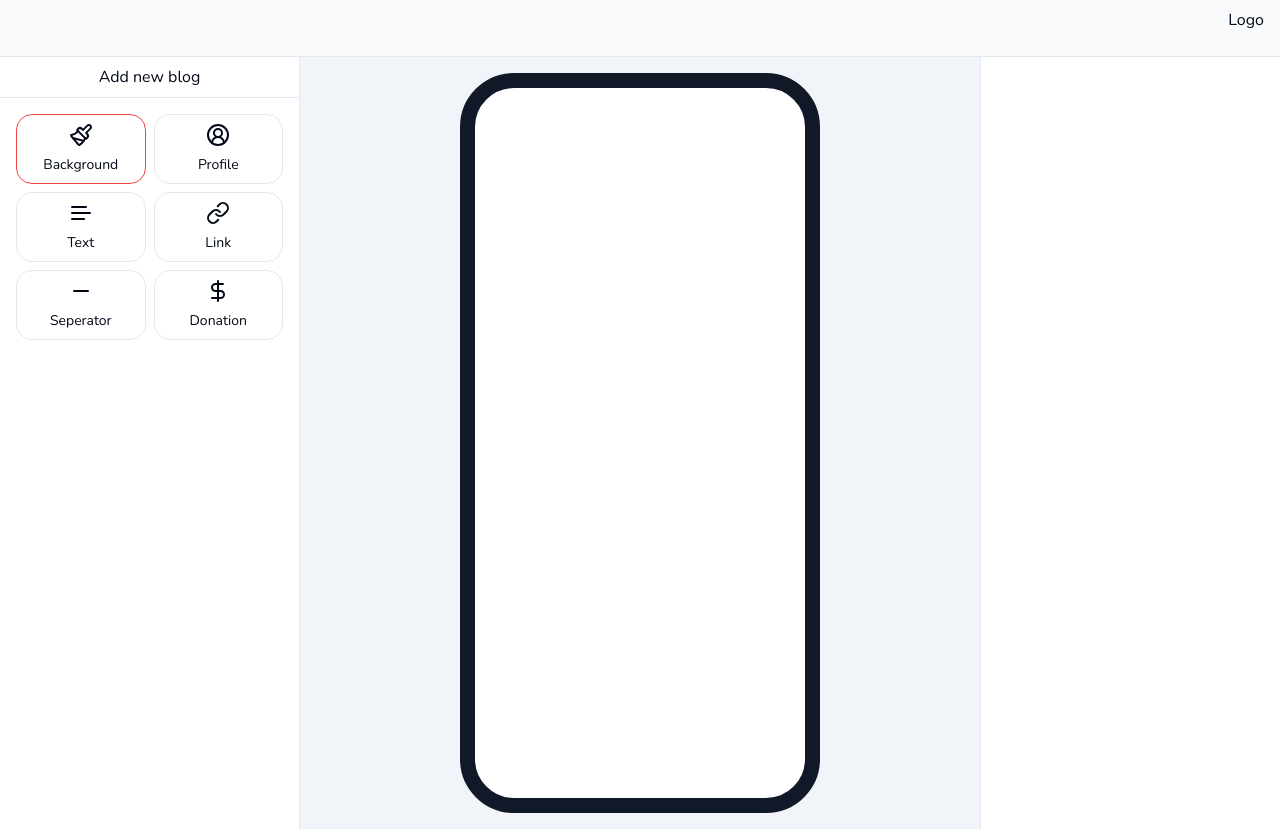
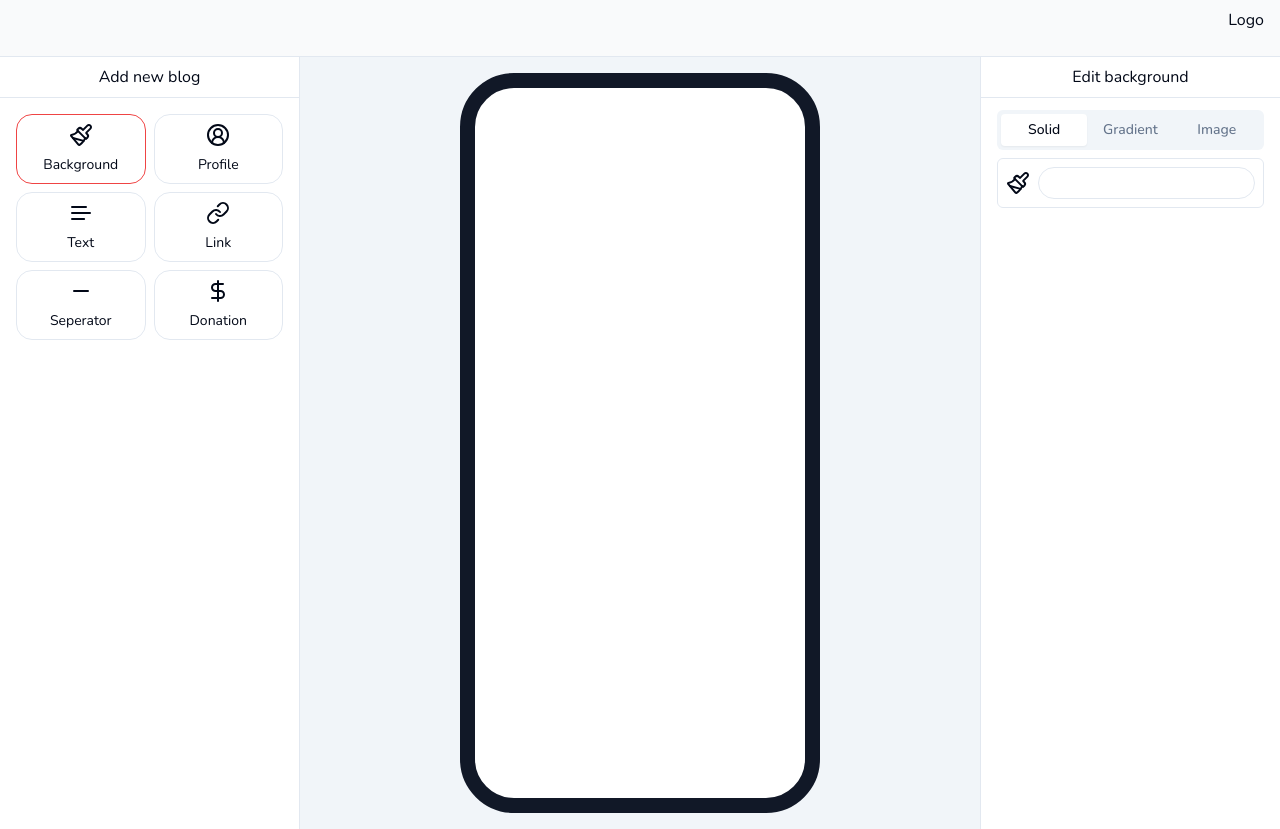
Before and after one commit to UlugbekAsadov/FanTv, a Next.js app: page /en/home in a window 1280 px wide. Built offline with nearby package versions, Linux system fonts and the light colour scheme.

Commit message:
bg-image added

```diff
--- a/components/right-sidebar/right-sidebar-settings/background-setting/background.setting.tsx
+++ b/components/right-sidebar/right-sidebar-settings/background-setting/background.setting.tsx
@@ -1,3 +1,4 @@
+import { BackgroundImage } from '@/components/right-sidebar/right-sidebar-settings/background-setting/image';
 import { Tabs, TabsContent, TabsList, TabsTrigger } from '@/components/ui/tabs';
 import { useLocaleContext } from '@/context/locale.context';
 import { usePhoneContext } from '@/context/phone.context';
@@ -8,7 +9,6 @@ import { SolidColor } from './solid-color';
 export const BackgroundSetting = () => {
   const { t } = useLocaleContext();
   const { template } = usePhoneContext();
-
   const isBgGradient = template.background.includes('linear-gradient');
 
   return (
@@ -20,12 +20,15 @@ export const BackgroundSetting = () => {
       </div>
       <div className="mt-3 px-4">
         <Tabs defaultValue={isBgGradient ? 'gradient' : 'solid'}>
-          <TabsList className="grid w-full grid-cols-2">
+          <TabsList className="grid w-full grid-cols-3">
             <TabsTrigger value="solid">
               {t('settings.background.solid')}
             </TabsTrigger>
             <TabsTrigger value="gradient">
               {t('settings.background.gradient')}
+            </TabsTrigger>{' '}
+            <TabsTrigger value="image">
+              {t('settings.background.image')}
             </TabsTrigger>
           </TabsList>
           <TabsContent value="solid">
@@ -34,6 +37,9 @@ export const BackgroundSetting = () => {
           <TabsContent value="gradient">
             <GradientColor />
           </TabsContent>
+          <TabsContent value="image">
+            <BackgroundImage />
+          </TabsContent>
         </Tabs>
       </div>
     </div>
--- /dev/null
+++ b/components/right-sidebar/right-sidebar-settings/background-setting/image.tsx
@@ -0,0 +1,10 @@
+import { MediaUplaoder } from '@/components/media-uploader';
+
+export const BackgroundImage = () => {
+  const value = '';
+  const onChange = () => {
+    return null;
+  };
+
+  return <MediaUplaoder value={value} onChange={onChange} />;
+};
--- a/components/right-sidebar/right-sidebar-settings/link.setting.tsx
+++ b/components/right-sidebar/right-sidebar-settings/link.setting.tsx
@@ -1,7 +1,9 @@
 import { ColorPicker } from '@/components/color-picker';
 import { CustomSelect } from '@/components/custom-select';
+import { MediaUplaoder } from '@/components/media-uploader';
 import { PositionSelectSetting } from '@/components/position-select-setting';
 import { Input } from '@/components/ui/input';
+import { Tabs, TabsContent, TabsList, TabsTrigger } from '@/components/ui/tabs';
 import { useLocaleContext } from '@/context/locale.context';
 import { useBlogValues } from '@/hooks/useBlogValues';
 import {
@@ -23,6 +25,7 @@ export const LinkSetting = () => {
   const [position, setPosition] = useBlogValues<Positions>('position');
   const [blogPosition, setBlogPosition] =
     useBlogValues<Positions>('blogPosition');
+  const [bgImage, setBgImage] = useBlogValues('backgroundImage');
 
   return (
     <div>
@@ -46,20 +49,30 @@ export const LinkSetting = () => {
             onChange={(e) => setHref(e.target.value)}
           />
         </div>
-        <div>
-          <h3 className="">{t('settings.link.edit_link_bg_color')}</h3>
+
+        <Tabs defaultValue={bgImage ? 'image' : 'color'}>
+          <TabsList className="grid w-full grid-cols-2">
+            <TabsTrigger value="color">{t('settings.link.color')}</TabsTrigger>
+            <TabsTrigger value="image">{t('settings.link.image')}</TabsTrigger>
+          </TabsList>
+          <TabsContent value="color">
             <ColorPicker
+              title={t('settings.link.edit_link_bg_color')}
               color={bgColor}
               onChange={(color) => setBgColor(color.hex)}
             />
-        </div>
-        <div>
-          <h3 className="">{t('settings.link.edit_link_color')}</h3>
+          </TabsContent>
+          <TabsContent value="image">
+            <MediaUplaoder value={bgImage} onChange={setBgImage} />
+          </TabsContent>
+        </Tabs>
+
         <ColorPicker
+          title={t('settings.link.edit_link_color')}
           color={color}
           onChange={(color) => setColor(color.hex)}
         />
-        </div>
+
         <CustomSelect
           title={t('settings.properties.border_radius')}
           value={borderRadius}
--- a/components/right-sidebar/right-sidebar.tsx
+++ b/components/right-sidebar/right-sidebar.tsx
@@ -19,19 +19,34 @@ export const RightSidebar = () => {
         return <BackgroundSetting />;
 
       case 'Button':
-        return <LinkSetting />;
+        if (editingId) {
+          return <LinkSetting />;
+        }
+        return null;
 
       case 'Text':
-        return <TextSetting />;
+        if (editingId) {
+          return <TextSetting />;
+        }
+        return null;
 
       case 'Seperator':
-        return <SeperatorSetting />;
+        if (editingId) {
+          return <SeperatorSetting />;
+        }
+        return null;
 
       case 'Profile':
-        return <ProfileSettings />;
+        if (editingId) {
+          return <ProfileSettings />;
+        }
+        return null;
 
       case 'Donate':
-        return <DonationSetting />;
+        if (editingId) {
+          return <DonationSetting />;
+        }
+        return null;
 
       default:
         return defaultOption(selectedBlog.type);
@@ -40,7 +55,7 @@ export const RightSidebar = () => {
 
   return (
     <aside className="max-w-[300px] w-full border-l sticky top-0">
-      {editingId ? getCurrentSetting() : null}
+      {getCurrentSetting()}
     </aside>
   );
 };
--- a/components/template/blogs/link.blog.tsx
+++ b/components/template/blogs/link.blog.tsx
@@ -23,7 +23,8 @@ export const LinkBlog = ({ addedBlog }: IProps) => {
     position,
     blogPosition,
     marginBottom,
-    marginTop
+    marginTop,
+    backgroundImage,
   } = addedBlog;
   const { handleClickBlogOnScreen, editingId } = usePhoneContext();
 
@@ -39,7 +40,9 @@ export const LinkBlog = ({ addedBlog }: IProps) => {
         <div
           onClick={handleClickBlogOnScreen.bind(null, type, id)}
           style={{
-            background: backgroundColor,
+            backgroundColor: backgroundColor,
+            backgroundImage: `url("${backgroundImage}")`,
+            backgroundPosition: 'center center',
             color,
             width: `${width}%`,
             textAlign: position,
--- a/context/phone.context.tsx
+++ b/context/phone.context.tsx
@@ -83,9 +83,10 @@ export const PhoneContextProvider = ({ children }: IProps) => {
   };
 
   const handleRemoveBlog = (id: string) => {
-    const filteredBlogd = template.blogs.filter((blog) => blog.id !== id);
+    const filteredBlog = template.blogs.filter((blog) => blog.id !== id);
     setEditingId(null);
-    setTemplate((prevState) => ({ ...prevState, blogs: filteredBlogd }));
+    setSelectedBlog(availableBlogs[0]);
+    setTemplate((prevState) => ({ ...prevState, blogs: filteredBlog }));
   };
 
   console.log({ template });
--- a/dictionaries/en.json
+++ b/dictionaries/en.json
@@ -13,16 +13,19 @@
     "background": {
       "edit_background": "Edit background",
       "solid": "Solid",
-      "gradient": "Gradiend",
+      "gradient": "Gradient",
       "first_color": "First Colour",
-      "second_color": "Second Colour"
+      "second_color": "Second Colour",
+      "image": "Image"
     },
     "link": {
       "edit_link": "Edit link",
       "edit_link_text": "Edit link text",
       "edit_link_color": "Edit text color",
       "edit_link_bg_color": "Edit link background color",
-      "edit_link_href": "Edit link url"
+      "edit_link_href": "Edit link url",
+      "color": "Color",
+      "image": "Image"
     },
     "text": {
       "edit_text": "Edit text",
--- a/utils/interfaces/blog.interface.ts
+++ b/utils/interfaces/blog.interface.ts
@@ -26,4 +26,5 @@ export interface IAddedBlog {
   marginTop?: string;
   marginBottom?: string;
   src?: string;
+  backgroundImage?: string;
 }
```
Lines whose indentation alone changed are shown as unchanged.
